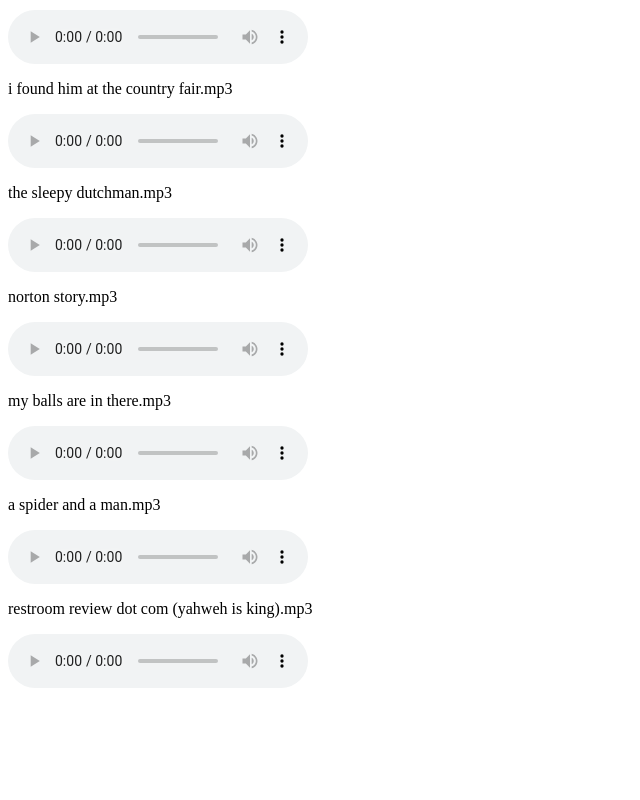
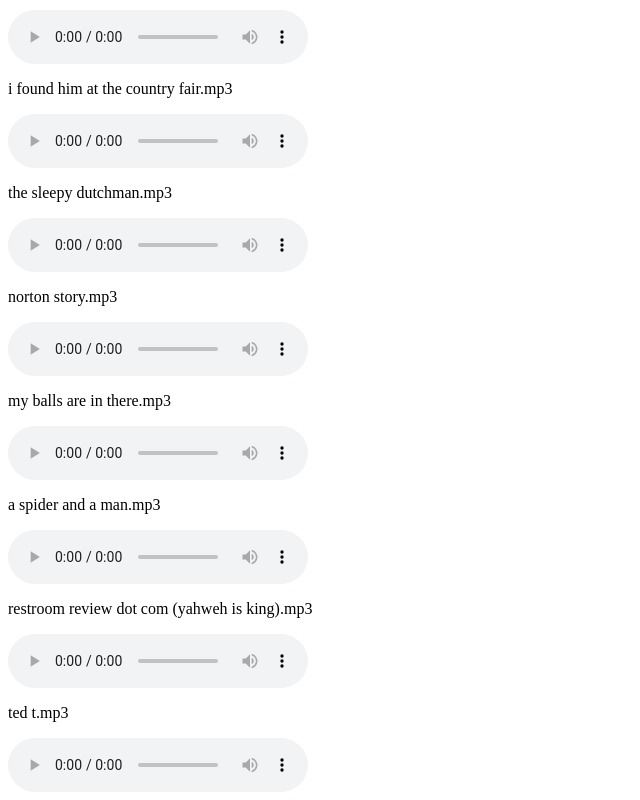
Before and after one commit to norton-corbett/grunk-hole, a plain HTML site: page index.html in a window 1280 px wide. Shown: the part 656-1456 px from the top of the page, without its empty margins (0-640 px from the left). Before the commit the page ends 1352 px from the top, so only its background shows below. Drawn offline with Linux system fonts and the light colour scheme.

Commit message:
Update index.html

```diff
--- a/index.html
+++ b/index.html
@@ -55,5 +55,9 @@
     <audio controls>
       <source src="songs/restroom review dot com (yahweh is king).mp3" type="audio/mpeg">
     </audio>
+    <p>ted t.mp3</p>
+    <audio controls>
+      <source src="songs/ted t.mp3" type="audio/mpeg">
+    </audio>
   </body>
 </html>
```
